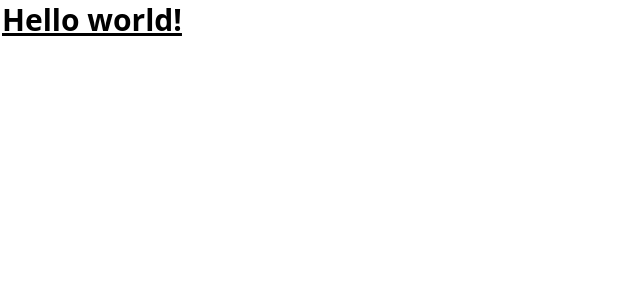
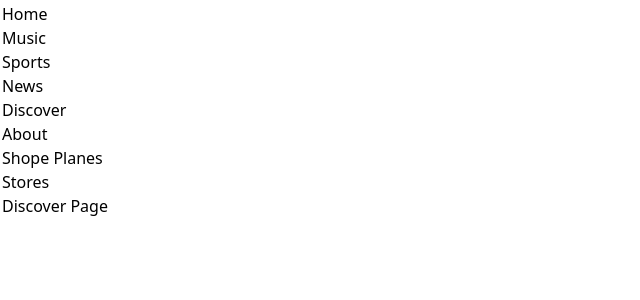
Before and after one commit to devAegis/RocNationmock, a React (Vite) app: page /Discover in a window 1280 px wide. Shown: the top 300 px of the page, without its empty margins (0-640 px from the left). Built offline with nearby package versions, Linux system fonts and the light colour scheme.

Commit message:
added page routing

```diff
--- a/package.json
+++ b/package.json
@@ -13,6 +13,7 @@
     "@tailwindcss/vite": "^4.0.12",
     "react": "^19.0.0",
     "react-dom": "^19.0.0",
+    "react-router-dom": "^7.3.0",
     "tailwindcss": "^4.0.12"
   },
   "devDependencies": {
--- a/src/App.jsx
+++ b/src/App.jsx
@@ -1,20 +1,35 @@
 // import { useState } from 'react'
 // import reactLogo from './assets/react.svg'
 // import viteLogo from '/vite.svg'
+import React from 'react';
+import { BrowserRouter as Router, Route, Routes } from 'react-router-dom';
+import Home from './pages/Home.jsx';
+import About from './pages/About.jsx';
+import Music from './pages/Music.jsx';
+import Sports from './pages/Sports';
+import News from './pages/News.jsx';
+import Discover from './pages/Discover.jsx';
+import ShopPlanes from './pages/ShopPlanes.jsx';
+import Store from './pages/Store.jsx';
+import Navbar from './components/Navbar.jsx';
 import './App.css'
 
 function App() {
 
   return (
-    <>
-      <div>
-      <h1 className="text-3xl font-bold underline">
-        Hello world!
-      </h1>
-      </div>
-
-
-    </>
+      <Router>
+      <Navbar/>
+        <Routes>
+          <Route path="/" element={<Home />} />
+          <Route path="/About" element={<About />} />
+          <Route path="/Music" element={<Music />} />
+          <Route path="/Sports" element={<Sports />} />
+          <Route path="/News" element={<News />} />
+          <Route path="/Discover" element={<Discover />} />
+          <Route path="/ShopPlanes" element={<ShopPlanes />} />
+          <Route path="/Store" element={<Store />} />
+        </Routes>
+      </Router>
   )
 }
 
--- /dev/null
+++ b/src/components/Navbar.jsx
@@ -0,0 +1,23 @@
+// components/Navbar.js
+import React from 'react';
+import { Link } from 'react-router-dom';
+
+function Navbar() {
+  return (
+    <nav>
+      <ul>
+        <li><Link to="/">Home</Link></li>
+        <li><Link to="/Music">Music</Link></li>
+        <li><Link to="/Sports">Sports</Link></li>
+        <li><Link to="/News">News</Link></li>
+        <li><Link to="/Discover">Discover</Link></li>
+        <li><Link to="/About">About</Link></li>
+        <li><Link to="/ShopePlanes">Shope Planes</Link></li>
+        <li><Link to="/Stores">Stores</Link></li>
+
+      </ul>
+    </nav>
+  );
+}
+
+export default Navbar;
--- /dev/null
+++ b/src/pages/About.jsx
@@ -0,0 +1,8 @@
+// pages/Home.js
+import React from 'react';
+
+function About() {
+  return <h1>About Page</h1>;
+}
+
+export default About;
--- /dev/null
+++ b/src/pages/Discover.jsx
@@ -0,0 +1,7 @@
+import React from 'react';
+
+function Discover() {
+  return <h1>Discover Page</h1>;
+}
+
+export default Discover;
--- /dev/null
+++ b/src/pages/Home.jsx
@@ -0,0 +1,9 @@
+// pages/Home.js
+import React from 'react';
+
+
+function Home() {
+  return <h1>Home Page</h1>;
+}
+
+export default Home;
--- /dev/null
+++ b/src/pages/Music.jsx
@@ -0,0 +1,7 @@
+import React from 'react';
+
+function Music() {
+  return <h1>Music Page</h1>;
+}
+
+export default Music;
--- /dev/null
+++ b/src/pages/News.jsx
@@ -0,0 +1,7 @@
+import React from 'react';
+
+function News() {
+  return <h1>News Page</h1>;
+}
+
+export default News;
--- /dev/null
+++ b/src/pages/ShopPlanes.jsx
@@ -0,0 +1,7 @@
+import React from 'react';
+
+function ShopPlanes() {
+  return <h1>Shop Planes Page</h1>;
+}
+
+export default ShopPlanes;
--- /dev/null
+++ b/src/pages/Sports.jsx
@@ -0,0 +1,7 @@
+import React from 'react';
+
+function Sports() {
+  return <h1>Sports Page</h1>;
+}
+
+export default Sports;
--- /dev/null
+++ b/src/pages/Store.jsx
@@ -0,0 +1,7 @@
+import React from 'react';
+
+function Store() {
+  return <h1>Store Page</h1>;
+}
+
+export default Store;
```
Also changed, not shown: 1 other file (tests, documents, lock files or other folders).
